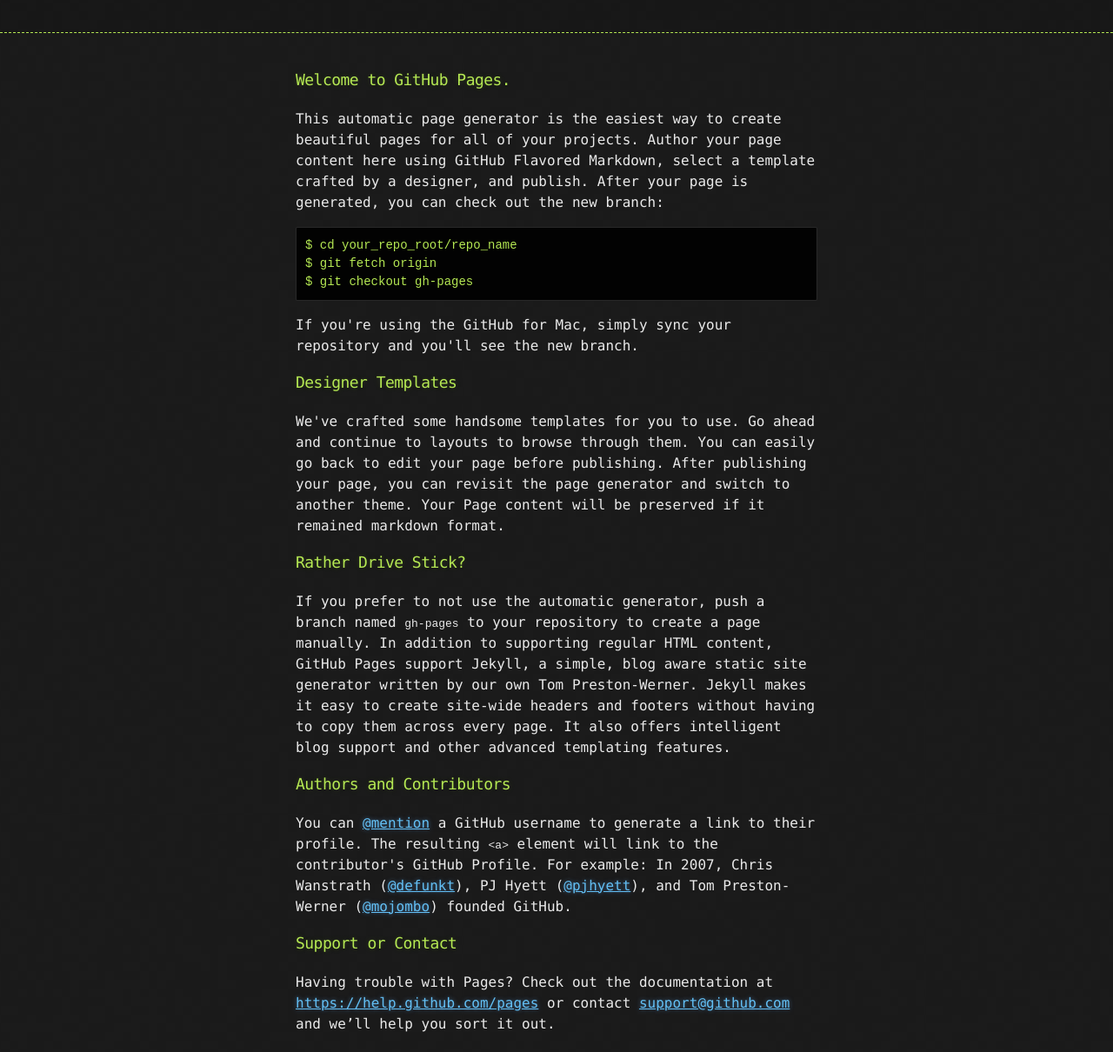
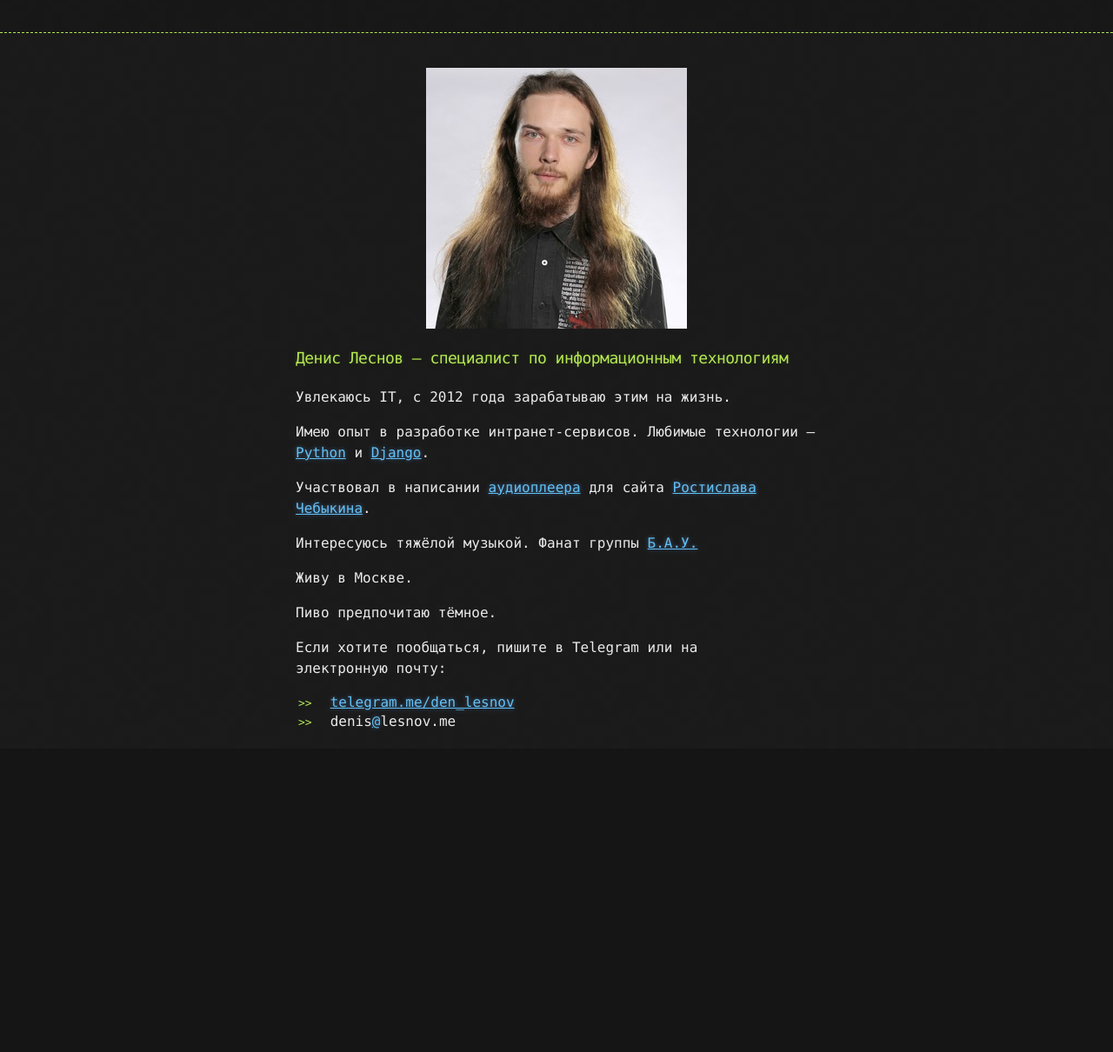
Before and after one commit to Leden/lesnov.me, a plain HTML site: page index.html in a window 1280 px wide. Shown: the part 128-1338 px from the top of the page at 87% size. After the commit the page ends 989 px from the top, so only its background shows below. Drawn offline with Linux system fonts and the light colour scheme.

Commit message:
homepage done

```diff
--- a/index.html
+++ b/index.html
@@ -6,16 +6,15 @@
 
     <link rel="stylesheet" type="text/css" href="stylesheets/stylesheet.css" media="screen">
     <link rel="stylesheet" type="text/css" href="stylesheets/pygment_trac.css" media="screen">
-    <link rel="stylesheet" type="text/css" href="stylesheets/print.css" media="print">
 
-    <title>Leden.GitHub.io by Leden</title>
+    <title>Den Lesnov</title>
   </head>
 
   <body>
 
     <header>
       <div class="container">
-        <h1>Leden.GitHub.io</h1>
+        <h1>Den Lesnov</h1>
         <h2></h2>
 
         <section id="downloads">
@@ -26,37 +25,29 @@
 
     <div class="container">
       <section id="main_content">
-        <h3>
-<a id="welcome-to-github-pages" class="anchor" href="#welcome-to-github-pages" aria-hidden="true"><span class="octicon octicon-link"></span></a>Welcome to GitHub Pages.</h3>
+        <div>
+          <img src="images/300.jpg" alt="Den Lesnov" style="margin: 0 auto 20px; display: block"/>
+        </div>
+        <h3><a id="welcome-to-github-pages" class="anchor" href="#welcome-to-github-pages" aria-hidden="true"><span class="octicon octicon-link"></span></a>Денис Леснов — специалист по информационным технологиям</h3>
 
-<p>This automatic page generator is the easiest way to create beautiful pages for all of your projects. Author your page content here using GitHub Flavored Markdown, select a template crafted by a designer, and publish. After your page is generated, you can check out the new branch:</p>
+        <p>Увлекаюсь IT, с 2012 года зарабатываю этим на жизнь.</p>
 
-<pre><code>$ cd your_repo_root/repo_name
-$ git fetch origin
-$ git checkout gh-pages
-</code></pre>
+        <p>Имею опыт в разработке интранет-сервисов. Любимые технологии — <a href="https://www.python.org/">Python</a> и <a href="https://www.djangoproject.com/">Django</a>.</p>
 
-<p>If you're using the GitHub for Mac, simply sync your repository and you'll see the new branch.</p>
+        <p>Участвовал в написании <a href="http://rostislav.chebykin.ru/player/">аудиоплеера</a> для сайта  <a href="http://rostislav.chebykin.ru/">Ростислава Чебыкина</a>.</p>
 
-<h3>
-<a id="designer-templates" class="anchor" href="#designer-templates" aria-hidden="true"><span class="octicon octicon-link"></span></a>Designer Templates</h3>
+        <p>Интересуюсь тяжёлой музыкой. Фанат группы <a href="https://vk.com/pray_for_your_anus">Б.А.У.</a></p>
 
-<p>We've crafted some handsome templates for you to use. Go ahead and continue to layouts to browse through them. You can easily go back to edit your page before publishing. After publishing your page, you can revisit the page generator and switch to another theme. Your Page content will be preserved if it remained markdown format.</p>
+        <p>Живу в Москве.</p>
 
-<h3>
-<a id="rather-drive-stick" class="anchor" href="#rather-drive-stick" aria-hidden="true"><span class="octicon octicon-link"></span></a>Rather Drive Stick?</h3>
+        <p>Пиво предпочитаю тёмное.</p>
 
-<p>If you prefer to not use the automatic generator, push a branch named <code>gh-pages</code> to your repository to create a page manually. In addition to supporting regular HTML content, GitHub Pages support Jekyll, a simple, blog aware static site generator written by our own Tom Preston-Werner. Jekyll makes it easy to create site-wide headers and footers without having to copy them across every page. It also offers intelligent blog support and other advanced templating features.</p>
+        <p>Если хотите пообщаться, пишите в Telegram или на электронную почту:</p>
+        <ul>
+          <li><a href="https://telegram.me/den_lesnov">telegram.me/den_lesnov</a></li>
+          <li>denis<a href="mailto:denis@lesnov.me">@</a>lesnov.me</li>
+        </ul>
 
-<h3>
-<a id="authors-and-contributors" class="anchor" href="#authors-and-contributors" aria-hidden="true"><span class="octicon octicon-link"></span></a>Authors and Contributors</h3>
-
-<p>You can <a href="https://github.com/blog/821" class="user-mention">@mention</a> a GitHub username to generate a link to their profile. The resulting <code>&lt;a&gt;</code> element will link to the contributor's GitHub Profile. For example: In 2007, Chris Wanstrath (<a href="https://github.com/defunkt" class="user-mention">@defunkt</a>), PJ Hyett (<a href="https://github.com/pjhyett" class="user-mention">@pjhyett</a>), and Tom Preston-Werner (<a href="https://github.com/mojombo" class="user-mention">@mojombo</a>) founded GitHub.</p>
-
-<h3>
-<a id="support-or-contact" class="anchor" href="#support-or-contact" aria-hidden="true"><span class="octicon octicon-link"></span></a>Support or Contact</h3>
-
-<p>Having trouble with Pages? Check out the documentation at <a href="https://help.github.com/pages">https://help.github.com/pages</a> or contact <a href="mailto:support@github.com">support@github.com</a> and we’ll help you sort it out.</p>
       </section>
     </div>
 
```
Also changed, not shown: images/300.jpg (added), 1 other file.
